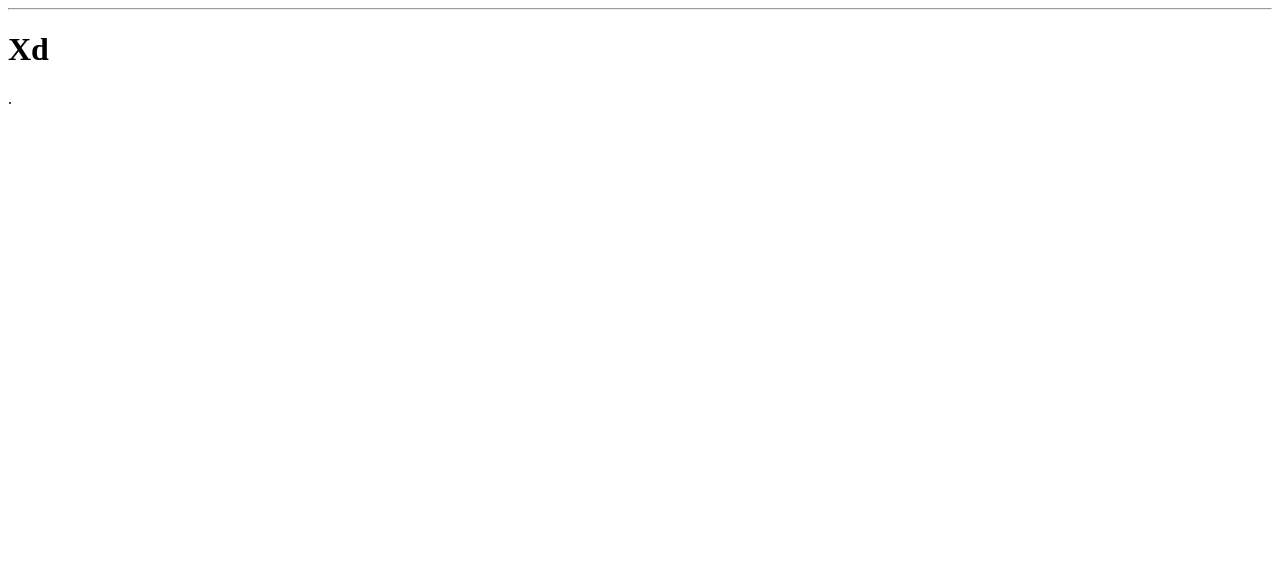
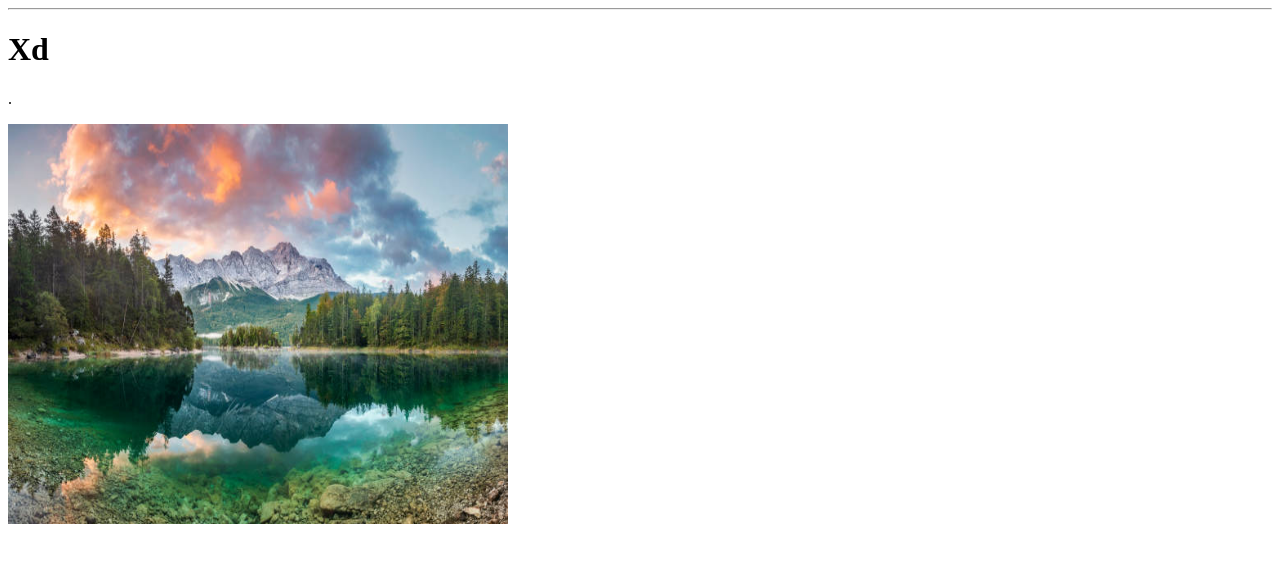
Before and after one commit to SkombroXd/Pruebas, a plain HTML site: page INDEX.html in a window 1280 px wide. Drawn offline with Linux system fonts and the light colour scheme.

Commit message:
Agregue una imagen

```diff
--- a/INDEX.html
+++ b/INDEX.html
@@ -1,6 +1,7 @@
 <!DOCTYPE html>
 <html>
-    <head>
+
+<head>
         <title>pagina Kevin</title>
     </head>
 
@@ -8,7 +9,7 @@
     <hr>
         <h1>Xd</h1>
         <p>.</p>
-
+        <img src="img/imagen1.jpg" alt="NOTTTT" width="500" height="400">
 
     </body>
 </html>
```
Also changed, not shown: img/imagen1.jpg (added).
